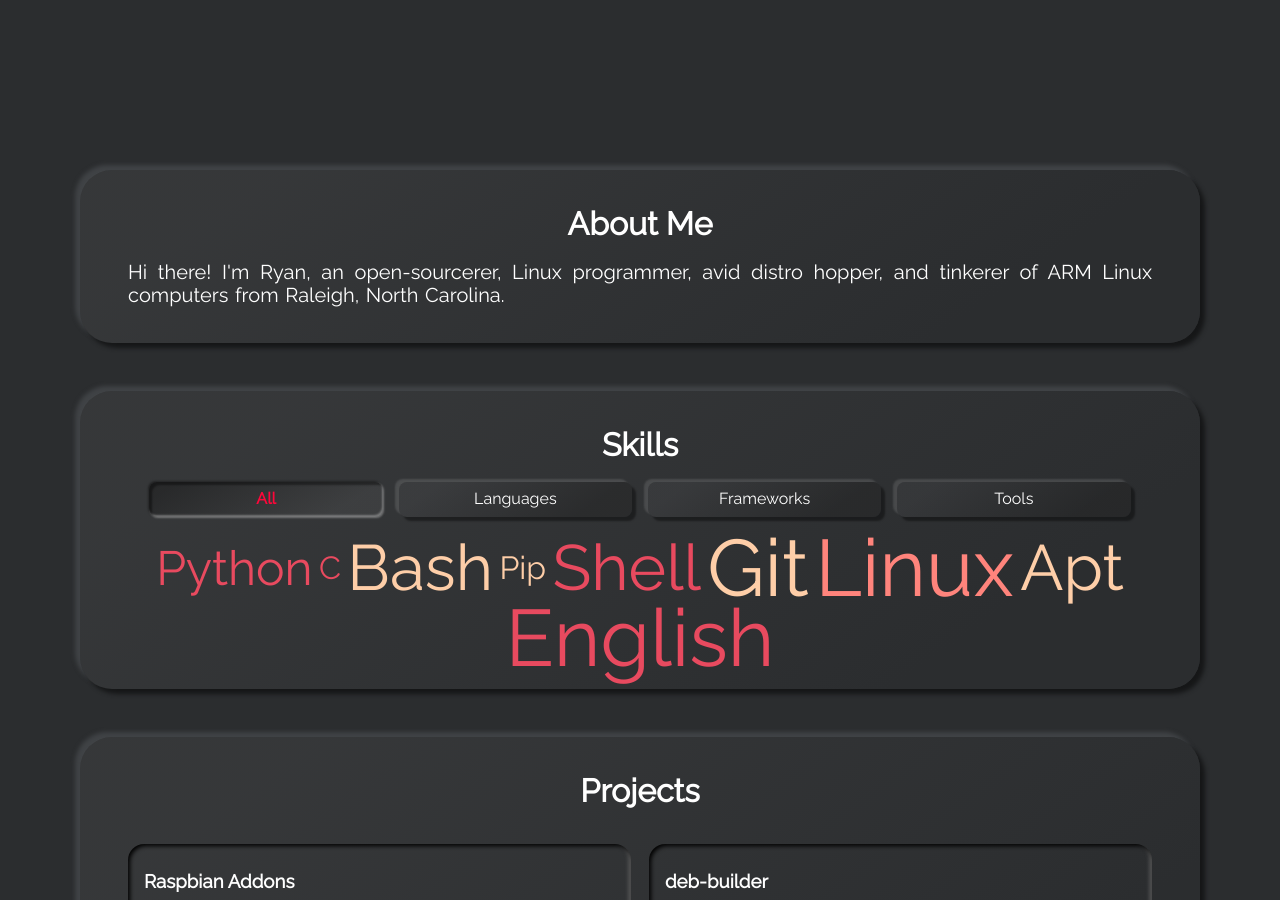
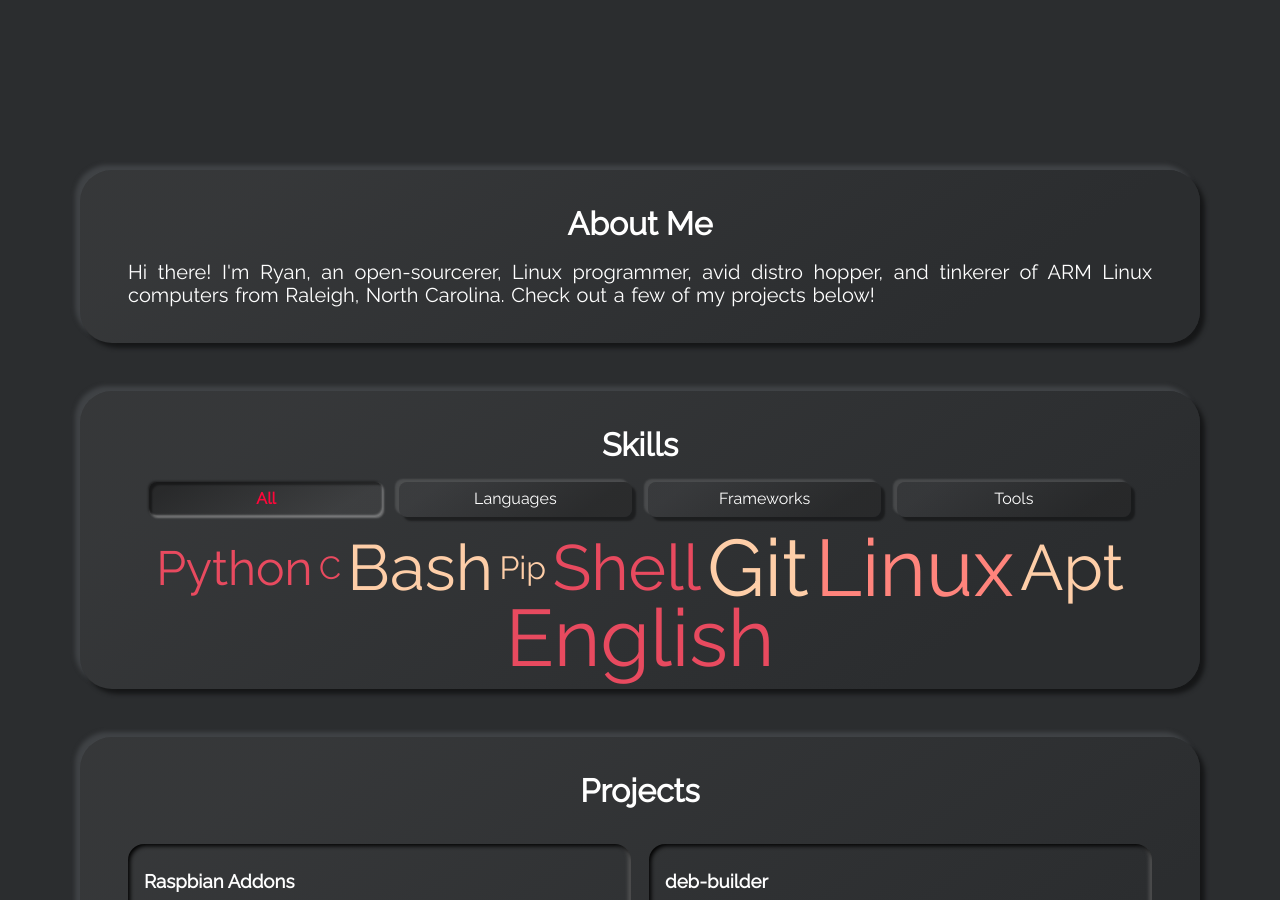
Before and after one commit to ryanfortner/ryanfortner.github.io, a Jekyll site: the page built from index.md, in a window 1280 px wide and 900 px high, scrolled down 1191 px. Built offline with Jekyll 4.4.1, drawn with Linux system fonts in a browser that asks for light colours.

Commit message:
Update _config.yml

```diff
--- a/_config.yml
+++ b/_config.yml
@@ -34,7 +34,7 @@ show_aboutme_card: true
 # about_me_title: The will be displayed as the title in the About Me section
 about_me_title: About Me
 # about_me_description: This will be displayed under the title.
-about_me_description: "Hi there! I'm Ryan, an open-sourcerer, Linux programmer, avid distro hopper, and tinkerer of ARM Linux computers from Raleigh, North Carolina."
+about_me_description: "Hi there! I'm Ryan, an open-sourcerer, Linux programmer, avid distro hopper, and tinkerer of ARM Linux computers from Raleigh, North Carolina. Check out a few of my projects below!"
 # SKILLS SECTION
 # show_skills_card:
 # > setting this to true, will display the Skills section
```
